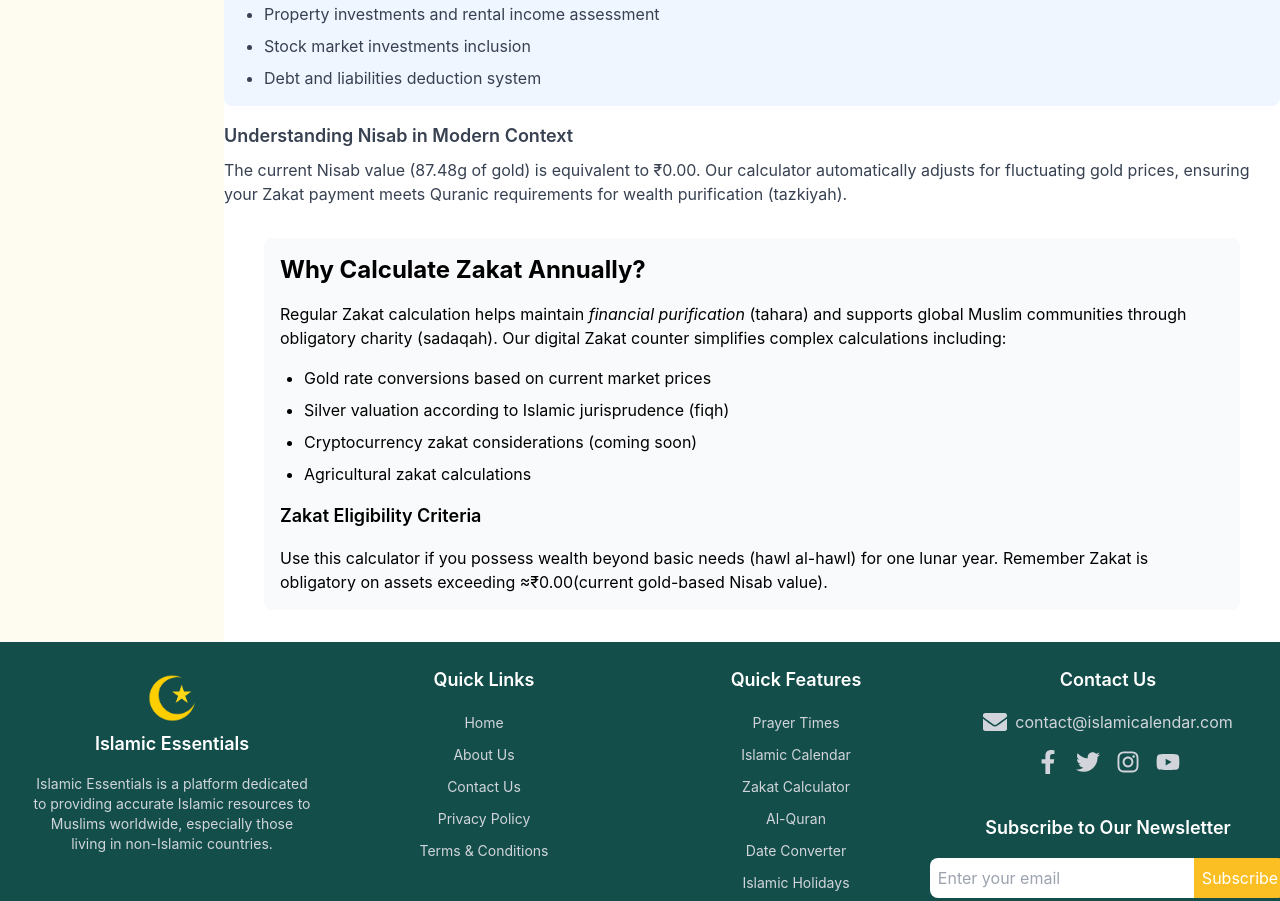
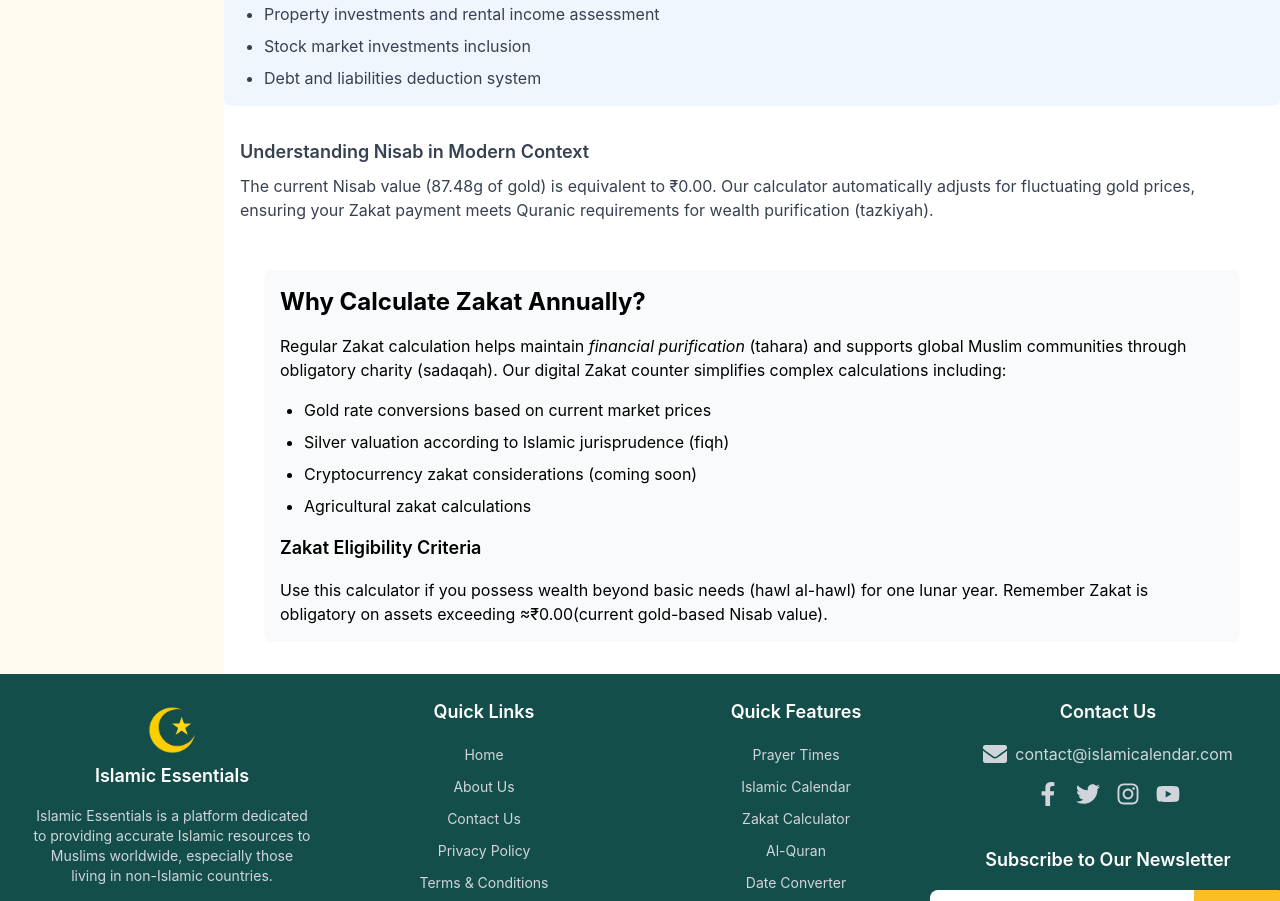
Before and after one commit to somu46/Islamic-calendar, a React (Create React App) app: page /essentials/zakat-calculator in a window 1280 px wide. Shown: the part 960-1861 px from the top of the page. Built offline with nearby package versions, Linux system fonts and the light colour scheme.

Commit message:
`Refactor QiblaDirection, DateConverter, and ZakatCalculator components`

```diff
--- a/src/Components/Qibla/QiblaDirection.js
+++ b/src/Components/Qibla/QiblaDirection.js
@@ -116,6 +116,7 @@ const QiblaDirection = () => {
                         ({latitude.toFixed(4)}°N, {longitude.toFixed(4)}°E)
                       </span>
                     </p>
+                    <p><strong>Note :</strong> Use your device's compass and match the degrees to get a more accurate direction.</p>
                   </div>
                 </div>
               </article>
--- a/src/Pages/DateConverter/DateConverter.js
+++ b/src/Pages/DateConverter/DateConverter.js
@@ -51,17 +51,10 @@ export const DateConverter = () => {
 
 
           <div className="mb-6">
-            <label
-              htmlFor="date"
-              className="block text-lg font-medium text-gray-700 mb-2"
-            >
+  <label htmlFor="date" className="block text-lg font-medium text-gray-700 mb-2">
     Select a Gregorian Date
   </label>
   <div className="relative">
-              <CiCalendar
-                className="absolute left-3 top-1/2 transform -translate-y-1/2 h-6 w-6 text-gray-400"
-                aria-hidden="true"
-              />
     <input
       type="date"
       id="date"
@@ -70,6 +63,9 @@ export const DateConverter = () => {
       onChange={(e) => setSelectedDate(e.target.value)}
       className="block w-full pl-12 pr-4 py-3 rounded-md border border-gray-300 shadow-sm focus:ring-blue-500 focus:border-blue-500 sm:text-sm"
     />
+    <div className="absolute inset-y-0 left-0 pl-3 flex items-center pointer-events-none">
+      <CiCalendar className="text-gray-500" />
+    </div>
   </div>
 </div>
 
--- a/src/Pages/ZakatCalculator/ZakatCalculator.js
+++ b/src/Pages/ZakatCalculator/ZakatCalculator.js
@@ -291,7 +291,7 @@ function ZakatCalculator() {
             </ul>
           </div>
 
-          <div className="mt-6">
+          <div className="mt-6 p-4">
             <h3 className="text-lg font-semibold mb-2">Understanding Nisab in Modern Context</h3>
             <p>
               The current Nisab value ({nisab}g of gold) is equivalent to ₹{(nisab * formData.gold24.price).toFixed(2)}.
```
Lines whose indentation alone changed are shown as unchanged.
